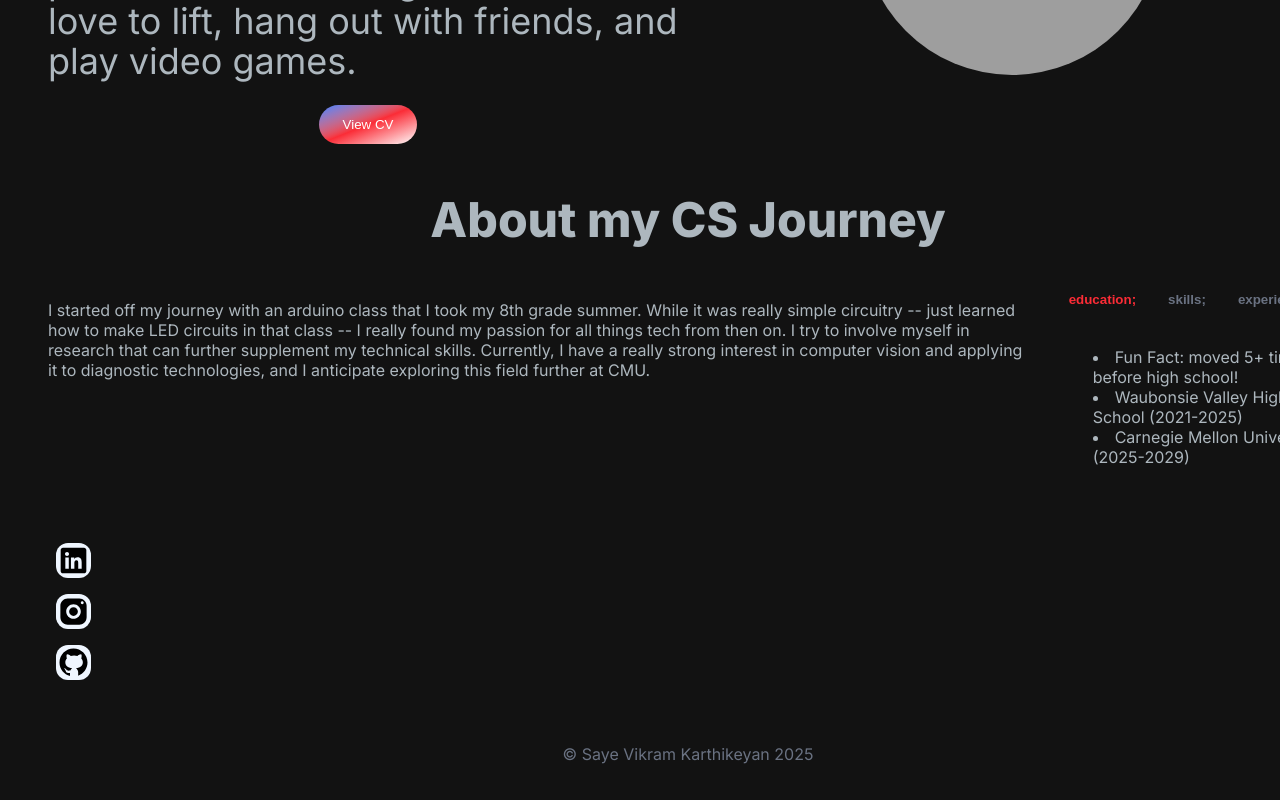
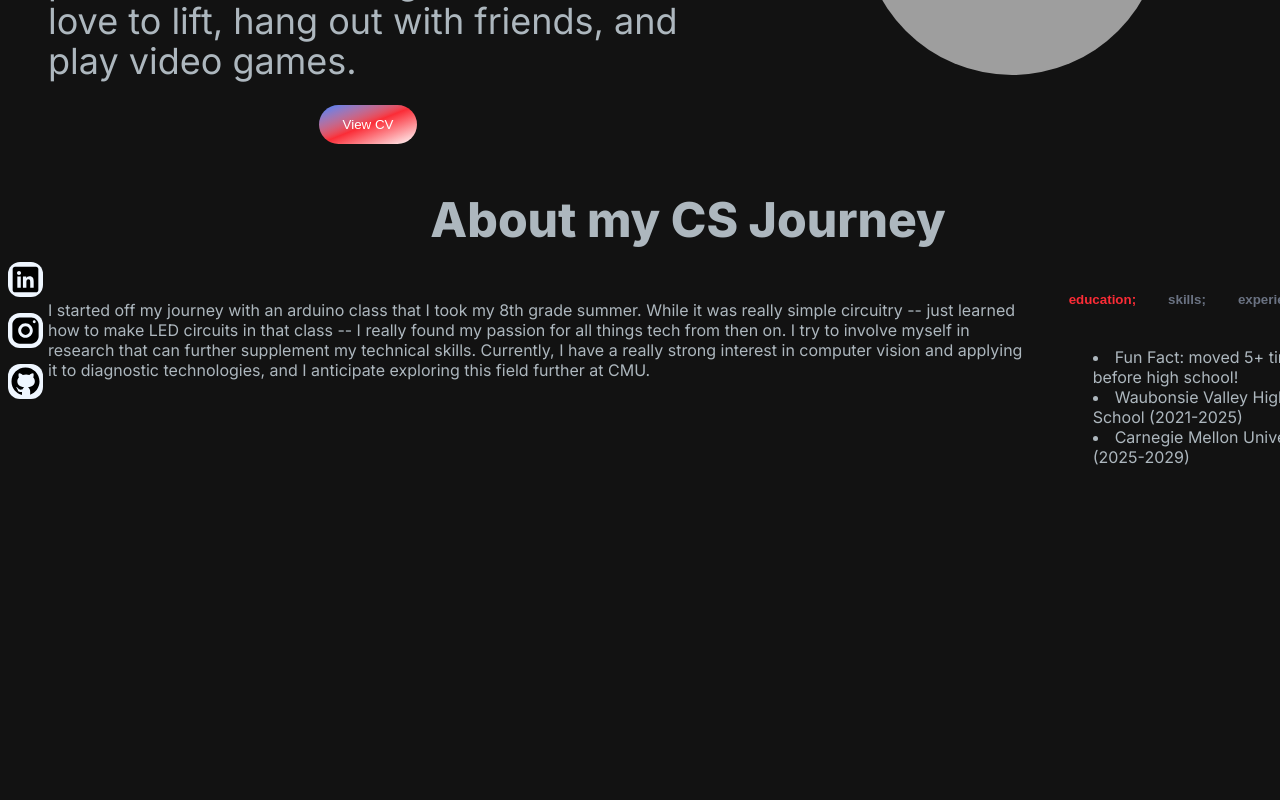
Before and after one commit to SayeVikram/website-repo, a Next.js app: page / in a window 1280 px wide. Shown: the part 397-1197 px from the top of the page. After the commit the page ends 956 px from the top, so only its background shows below. Built offline with nearby package versions, Linux system fonts and the light colour scheme; grey boxes are pictures that could not be loaded.

Commit message:
new changes

```diff
--- a/src/app/AboutMe.jsx
+++ b/src/app/AboutMe.jsx
@@ -1,5 +1,10 @@
 "use client";
 import React, { useState } from "react";
+
+
+
+
+
 
 const AboutMe = () => {
 
--- a/src/app/Blog/[slug]/page.jsx
+++ b/src/app/Blog/[slug]/page.jsx
@@ -4,9 +4,7 @@ import matter from "gray-matter"
 import path from "path"
 import Link from "next/link";
 import MarkdownIt from "markdown-it";
-import NavBar from "@/app/NavBar";
 import { Remarkable } from 'remarkable';
-import Footer from "@/app/Footer";
 
 
 
@@ -54,16 +52,14 @@ export default async function Post({params}){
         <main className="bg-[#121212] m-0 h-screen min-w-full right-0 left-0 absolute">
 
 
-        <NavBar/>
         <div className="mt-15 bg-[#121212] min-w-full">
-        <div className="mb-10">
+        <div className="mb-10 ml-10">
         <article className="ml-18 mb-5">
             <h1 className="text-5xl font-extrabold text-red-300 text-center">{post.title}</h1>
             <div className="font-sans text-[#ADB7BE]" dangerouslySetInnerHTML={{__html: htmlConvert}}/>
         </article>
         <Link href="/Blog" className="text-red-300 underline font-extrabold ml-5 mt-5 mb-5"> ← Back to the Blog</Link>
         </div>
-        <Footer />
         </div>
 
 
--- a/src/app/Blog/page.jsx
+++ b/src/app/Blog/page.jsx
@@ -1,11 +1,9 @@
 import React from "react";
-import NavBar from "../NavBar";
 import fs from "fs"
 import matter from "gray-matter"
 import path from "path"
 import Link from "next/link";
 import BlogCard from "../BlogCard";
-import Footer from "../Footer";
 
 export const getAllPosts = () => {
 
@@ -34,7 +32,6 @@ const Blog = () => {
     const collection = getAllPosts().reverse()
     return(
     <main className="flex min-h-screen flex-col bg-[#121212] right-0 left-0 absolute">
-      <NavBar/>
       <h1 className="text-5xl font-extrabold text-center text-white mt-30">posts</h1>
       <div className="m-20 place-self-center mb-40 text-[#ADB7BE]">
            {collection.map((item) => (
@@ -42,7 +39,6 @@ const Blog = () => {
            ))}
       </div>
 
-      <Footer/>
     </main>
 
     )
--- a/src/app/Footer.jsx
+++ b/src/app/Footer.jsx
@@ -1,3 +1,4 @@
+"use client"
 import React from "react";
 import Image from "next/image";
 import Link from "next/link";
@@ -5,15 +6,18 @@ import Link from "next/link";
 const Footer = () => {
 
     return(
-        <div>
-            <div className="flex flex-col place-self-start ml-2">
+        <>
+        <div className="fixed bottom-0 flex flex-col w-full">
+            <div className="flex flex-col">
                 <Link href="https://www.linkedin.com/in/saye-vikram-karthikeyan-90850a258/"> <Image alt="Linkedin image" src="/icons8-linkedin.svg" width={35} height={35} className="hover:bg-blue-200 bg-blue-50 rounded-xl mb-3"/></Link>
                 <Link href="https://www.instagram.com/sayegrill/"> <Image alt="Insta image" src="/icons8-instagram.svg" width={35} height={35} className="hover:bg-purple-200 bg-blue-50 rounded-xl mb-3"/></Link>
                 <Link href="https://github.com/SayeVikram"> <Image alt="Github image" src="/icons8-github.svg" width={35} height={35} className="hover:bg-blue-200 bg-blue-50 rounded-xl"/></Link>
 
             </div>
-            <footer className="w-full h-10 text-gray-500 text-center mt-15"> &copy; Saye Vikram Karthikeyan 2025</footer>
+
         </div>
+
+        </>
     )
 }
 
--- a/src/app/Projects/page.jsx
+++ b/src/app/Projects/page.jsx
@@ -1,16 +1,15 @@
 import React from "react";
-import NavBar from "../NavBar";
-import Footer from "../Footer";
+
+
 
 
 const Projects = () => {
     return(
         <main className="bg-[#121212] h-screen right-0 left-0 absolute">
 
-            <NavBar />
+
             <div>
             <h1 className="font-extrabold text-center mt-15 text-[#ADB7BE]">soon...</h1>
-            <Footer/>
             </div>
         </main>
     )
--- a/src/app/layout.js
+++ b/src/app/layout.js
@@ -1,5 +1,7 @@
 import './globals.css'
 import { Inter } from 'next/font/google'
+import NavBar from './NavBar'
+import Footer from './Footer'
 
 const inter = Inter({ subsets: ['latin'] })
 
@@ -11,7 +13,11 @@ export const metadata = {
 export default function RootLayout({ children }) {
   return (
     <html lang='en'>
+      <>
+      <NavBar/>
       <body className={inter.className}>{children}</body>
+      <Footer/>
+      </>
     </html>
   )
 }
--- a/src/app/page.js
+++ b/src/app/page.js
@@ -1,17 +1,13 @@
 import Image from "next/image";
 import HeroSection from "./HeroSection";
-import NavBar from "./NavBar";
 import AboutMe from "./AboutMe";
-import Footer from "./Footer.jsx";
 
 export default function Home() {
   return (
     <main className="flex min-h-screen flex-col bg-[#121212] max-w-screen w-full right-0 left-0 absolute">
-      <NavBar/>
       <div className="sm:container px-12 py-4 mt-15 sm:mr-0 inset-0 bg-[#121212]">
         <HeroSection/>
         <AboutMe/>
-        <Footer/>
       </div>
     </main>
   );
```
